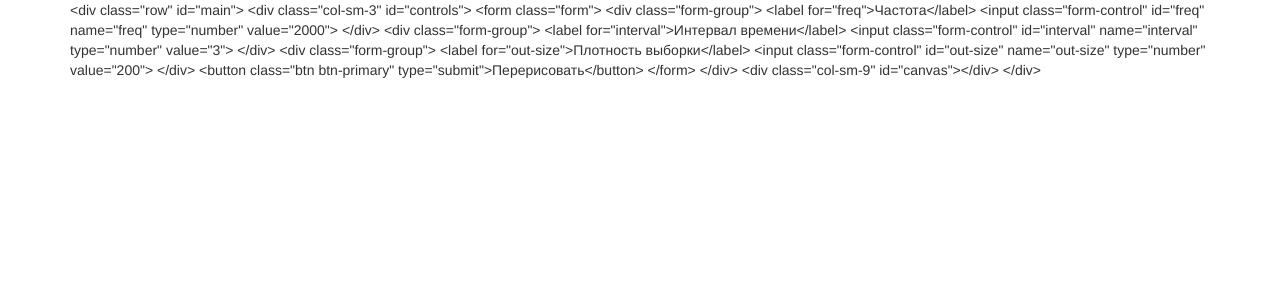
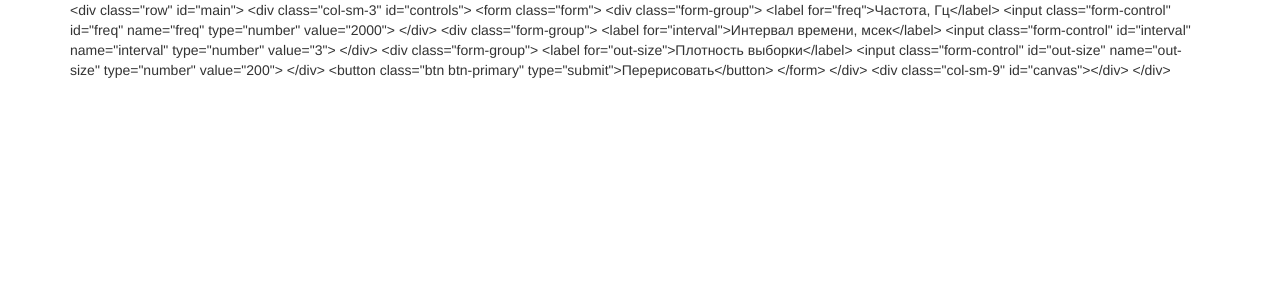
Before and after one commit to vizvamitra/d3_filters, a Sinatra app: page / in a window 1280 px wide. Shown: the top 300 px of the page. Run offline with Sinatra, Linux system fonts and the light colour scheme; some libraries are stand-ins or nearby versions.

Commit message:
som fixes and instructions

```diff
--- a/views/index.haml
+++ b/views/index.haml
@@ -2,10 +2,10 @@
   .col-sm-3#controls
     %form.form
       .form-group
-        %label{for: 'freq'} Частота
+        %label{for: 'freq'} Частота, Гц
         %input.form-control#freq{type: 'number', name: 'freq', value: 2000}
       .form-group
-        %label{for: 'interval'} Интервал времени
+        %label{for: 'interval'} Интервал времени, мсек
         %input.form-control#interval{type: 'number', name: 'interval', value: 3}
       .form-group
         %label{for: 'out-size'} Плотность выборки
```
Also changed, not shown: public/js/filter.js (+13 -0 lines).
